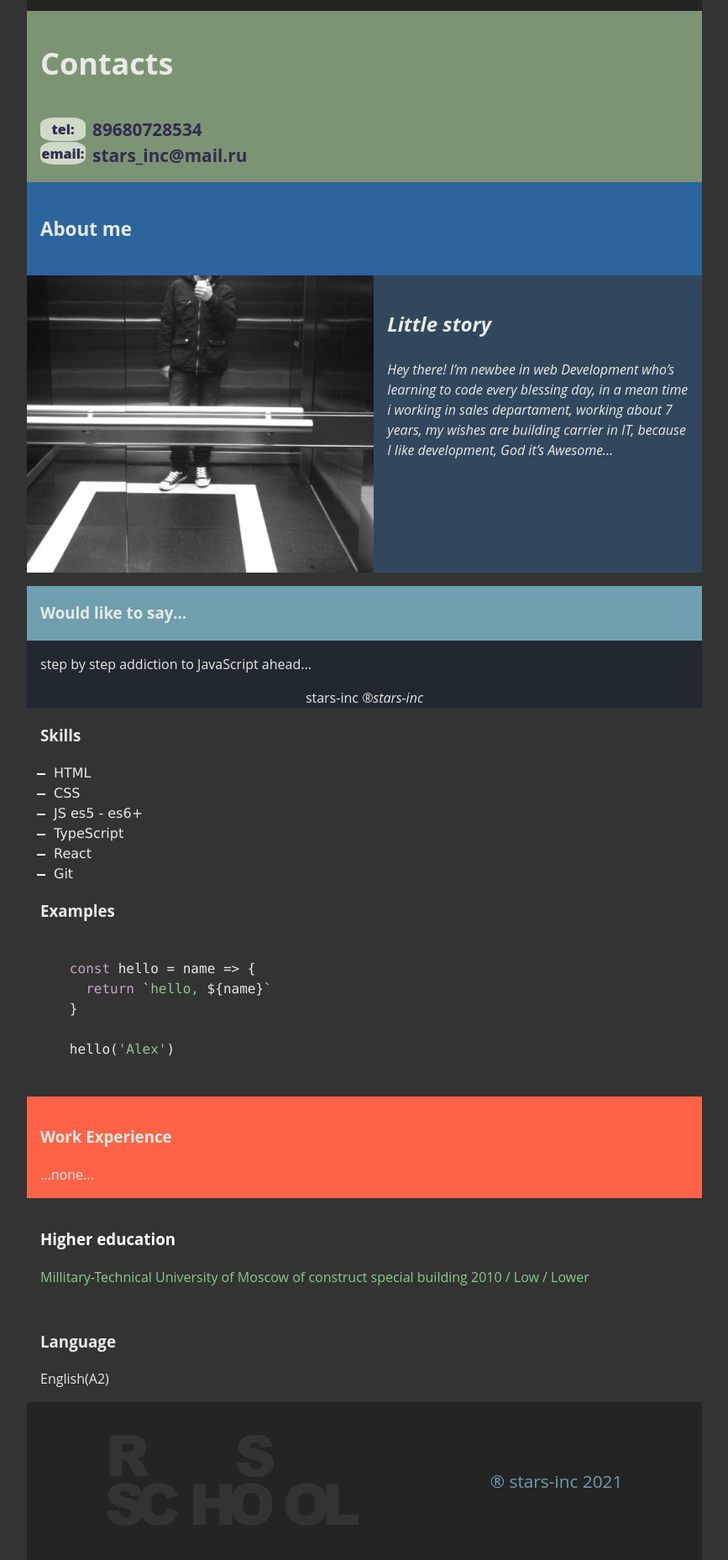
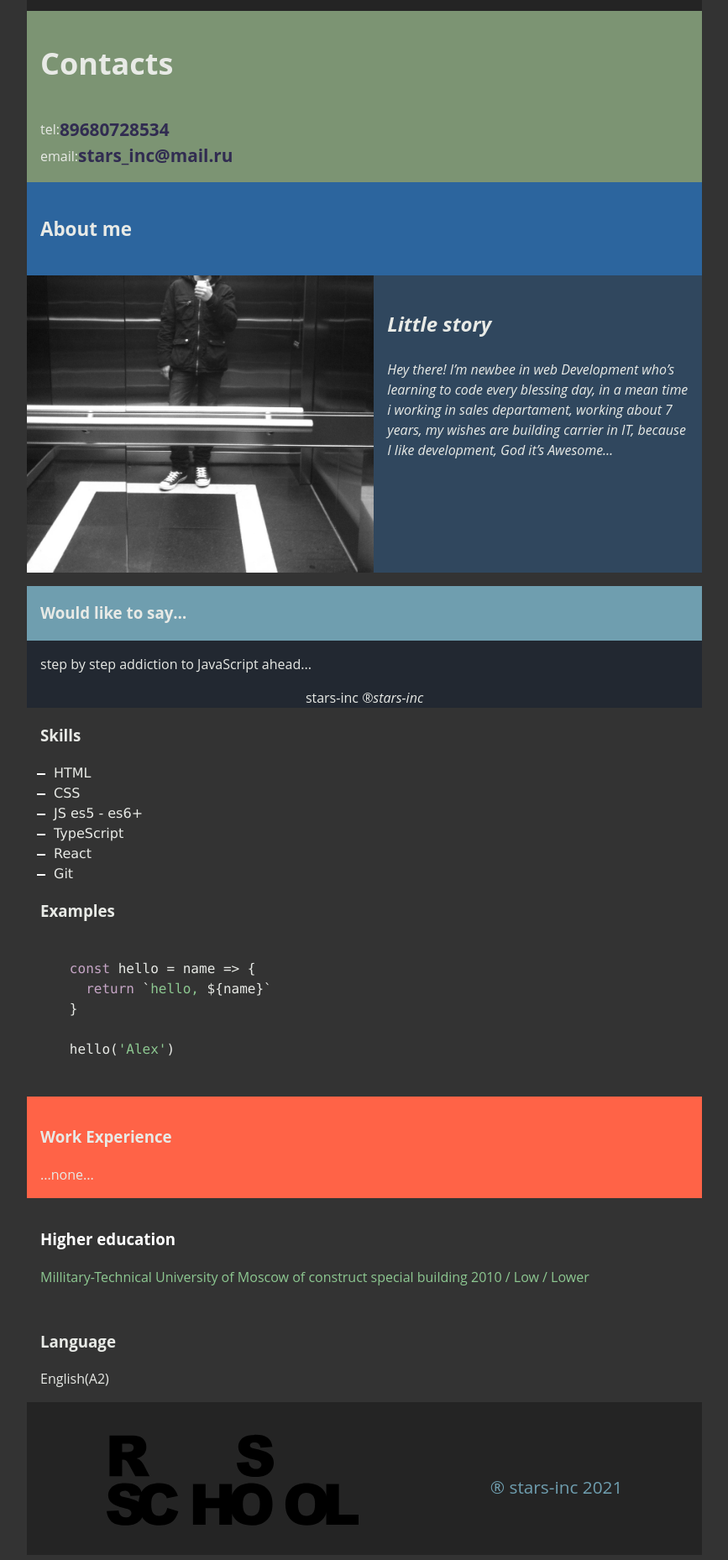
Before and after one commit to stars-inc/rsschool-cv, a plain HTML site: page index.html in a window 1280 px wide. Shown: the part 148-2006 px from the top of the page at 84% size, without its empty margins (206-1073 px from the left). Drawn offline with Linux system fonts and the light colour scheme.

Commit message:
fix: contacts block

```diff
--- a/index.html
+++ b/index.html
@@ -22,15 +22,11 @@
         <div class="contacts-header">
           <h2 class="contacts-title">Contacts</h2>
         </div>
-        <div class="contacts-wrapper">
-          <div class="labels">
-            <span class="label">tel:</span>
-            <span class="label">email:</span>
-          </div>
-          <div class="links">
-            <a class="link" href="tel:+79680728534">89680728534</a>
-            <a class="link" href="mailto:stars_inc@mail.ru?subject=future-is-comming">stars_inc@mail.ru</a>
-          </div>
+        <div class="contacts-wrap">
+          <ul class="contacts-list">
+            <li class="contacts-item"><span>tel:</span><a class="link" href="tel:+79680728534">89680728534</a></li>
+            <li class="contacts-item"><span>email:</span><a class="link" href="mailto:stars_inc@mail.ru">stars_inc@mail.ru</a></li>
+          </ul>
         </div>
       </div>
     </header>
@@ -135,7 +131,7 @@
       <div class="footer-wrap">
         <div class="footer-logo">
           <a href="https://rs.school/js/" target="_blank">
-            <svg>
+            <svg class="logo">
               <use xlink:href="#rss-icon"></use>
             </svg>
           </a>
--- a/src/sass/components/_base.sass
+++ b/src/sass/components/_base.sass
@@ -13,15 +13,3 @@ a
 
 ul
   list-style: none
-
-li
-  position: relative
-  &::before
-    position: absolute
-    display: block
-    margin: 0 0 0 -20px
-    content: ""
-    width: 10px
-    height: 2px
-    top: 50%
-    background-color: #fff
--- a/src/sass/components/_contacts.sass
+++ b/src/sass/components/_contacts.sass
@@ -3,8 +3,11 @@
   background-color: #7c9473
   &-header
     font-size: 1.5em
-  &-wrapper
+  &-list
+    list-style: none
+  &-item
     display: flex
+    align-items: center
 
 .link
   display: block
@@ -14,15 +17,3 @@
   transition: .5s
   &:hover
     color: #645a96
-
-
-.label
-  display: block
-  margin: .1em .5em 0 0
-  padding: .1em
-  font-size: 1em
-  font-weight: 900
-  text-align: center
-  color: #312c51
-  background-color: #cfdac8
-  border-radius: 30%
--- a/src/sass/components/_footer.sass
+++ b/src/sass/components/_footer.sass
@@ -1,20 +1,28 @@
 .footer
+  width: 100%
   padding: 1em
   text-align: center
   background: rgba(0, 0, 0, .3)
   &-wrap
     display: flex
-    justify-content: space-around
-    align-items: center
+    flex-direction: column
   &-link
+    margin: 1em 0 0 0
     font-size: 1.3em
     color: #6f9eaf
     transition: .4s
     &:hover
       color: #4c90a8
 
-.rss-logo
-  fill: #333
+.logo
+  display: block
+  width: 100%
 
 .since
   color: #6f9eaf
+
+@media screen and ( min-width: 765px )
+  .footer-wrap
+    justify-content: space-around
+    align-items: center
+    flex-direction: row
--- a/src/sass/components/_skills.sass
+++ b/src/sass/components/_skills.sass
@@ -3,3 +3,14 @@
   &-list
     padding: 0 1em 0 1em
     font-family: 'Verdana', sans-serif
+  &-item
+    position: relative
+    &::before
+      position: absolute
+      display: block
+      margin: 0 0 0 -20px
+      content: ""
+      width: 10px
+      height: 2px
+      top: 50%
+      background-color: #fff
```
Also changed, not shown: src/css/index.css, 1 other file.
